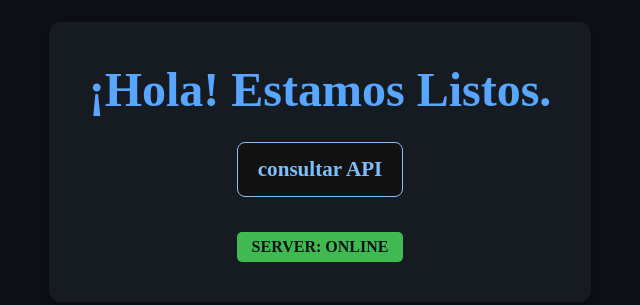
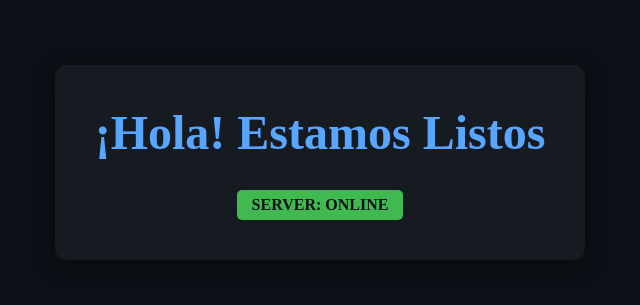
Before and after one commit to Hector-0406/Server, a website: page public/index.html in a window 1280 px wide. Shown: the part 238-543 px from the top of the page, without its empty margins (320-960 px from the left). Drawn offline with Linux system fonts and the light colour scheme.

Commit message:
Server JS

```diff
--- a/public/index.css
+++ b/public/index.css
@@ -36,38 +36,6 @@ h1 {
     margin-bottom: 10px;
 }
 
-p {
-    font-size: 1.2em;
-    margin-top: 5px;
-    line-height: 1.6;
-}
-
-.api-link-button {
-    display: inline-block;
-    padding: 10px 20px;
-    margin: 15px 0;
-    background-color: #121212;
-    border: 1px solid #80BFFF;
-    color: #80BFFF;
-    border-radius: 8px;
-    text-decoration: none;
-    font-size: 1.1em;
-    font-weight: 600;
-    transition: all 0.3s ease;
-}
-
-.api-link-button:hover {
-    background-color: #80BFFF;
-    color: #1F1F1F;
-    box-shadow: 0 0 15px rgba(128, 191, 255, 0.8);
-    transform: translateY(-2px);
-}
-
-.api-link-button:active {
-    transform: translateY(0);
-    box-shadow: none;
-}
-
 .status-badge {
     display: inline-block;
     padding: 6px 15px;
--- a/public/index.html
+++ b/public/index.html
@@ -8,10 +8,7 @@
 </head>
 <body>
     <div class="container">
-        <h1>¡Hola! Estamos Listos.</h1>
-        <p>
-            <a href="http://127.0.0.1:5000/consultarArma" class="api-link-button">consultar API</a>
-        </p>
+        <h1>¡Hola! Estamos Listos</h1>
         <div class="status-badge">SERVER: ONLINE</div>
     </div>
 </body>
```
